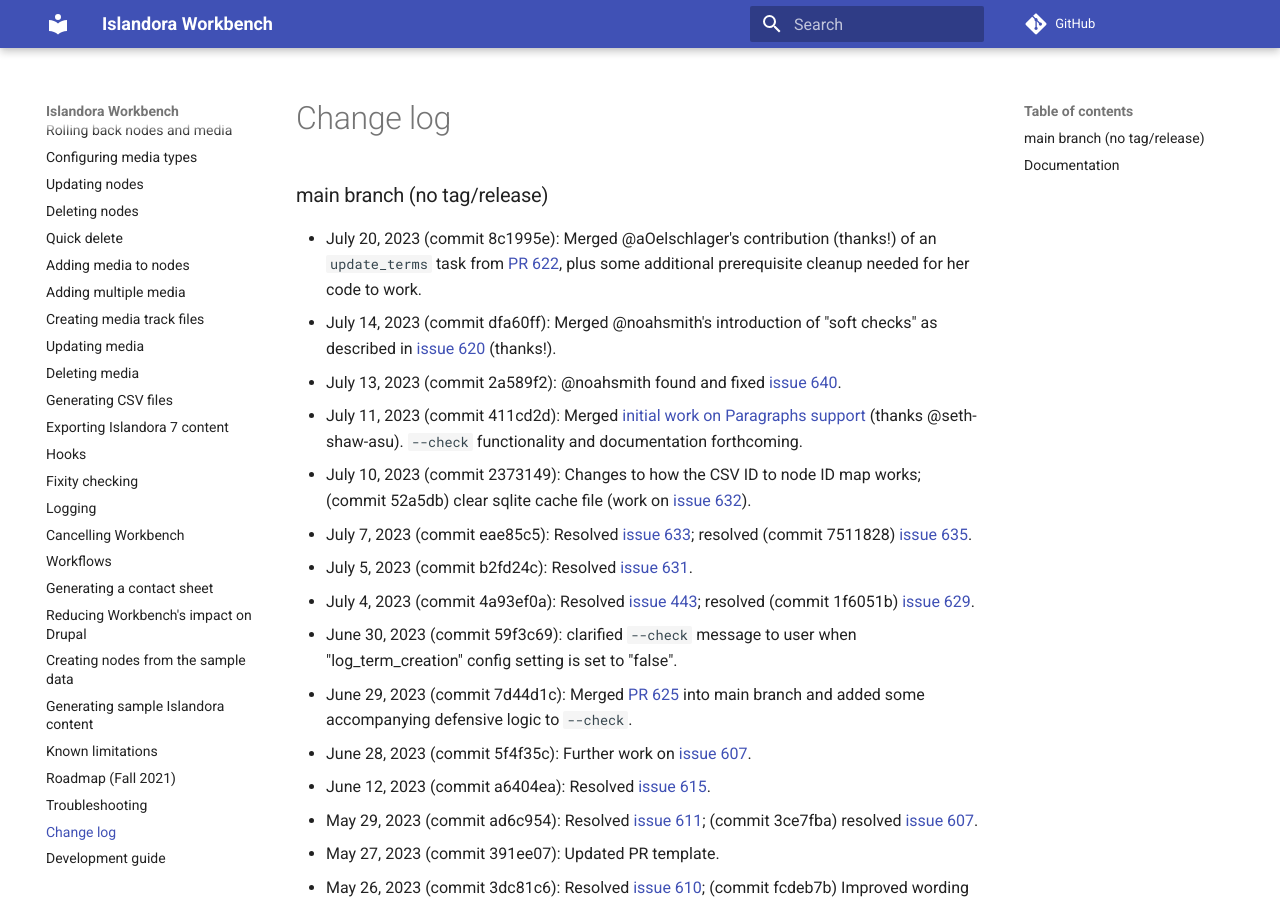
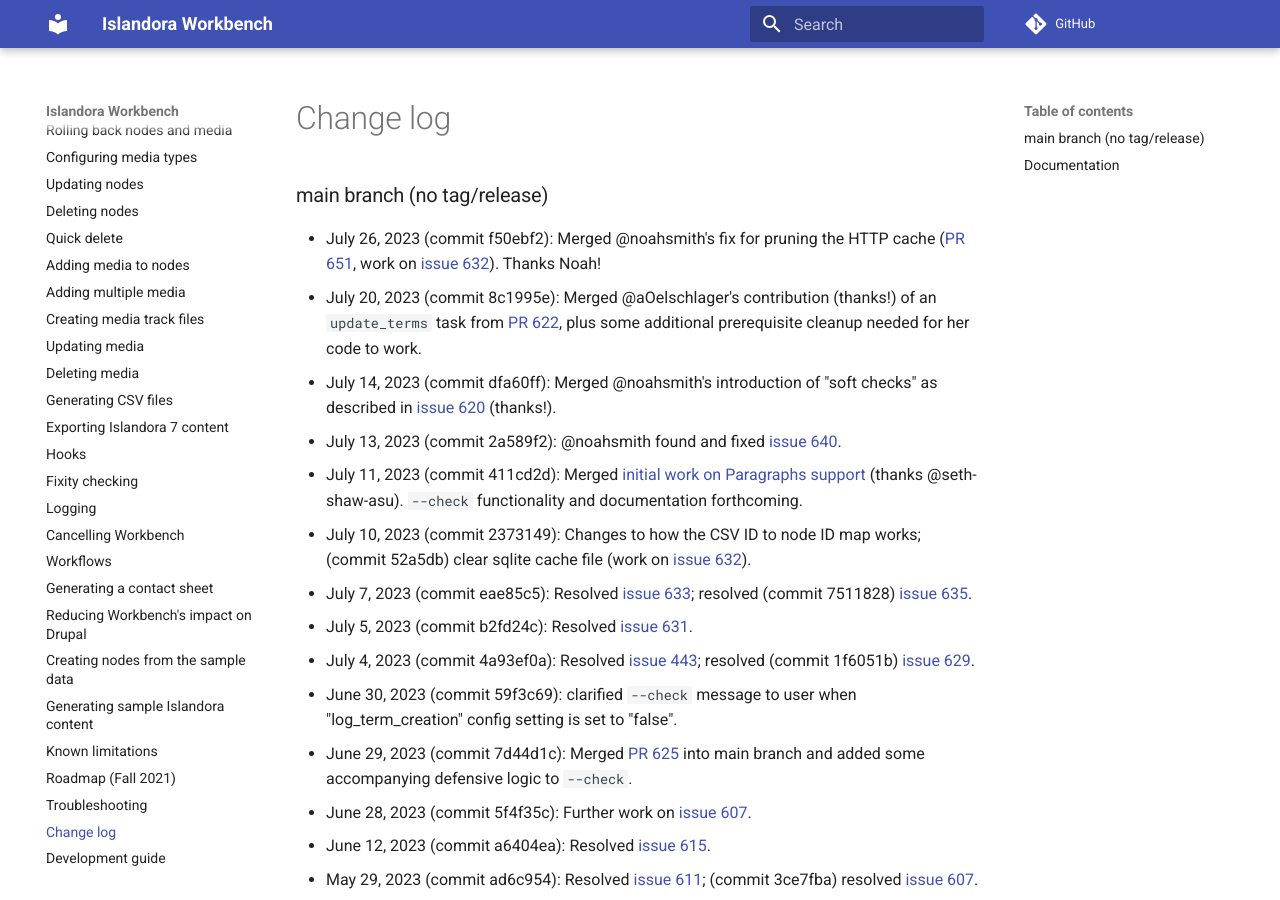
Before and after one commit to mjordan/islandora_workbench_docs, an MkDocs documentation site: the page built from docs/changelog.md, in a window 1280 px wide and 900 px high. Built offline with MkDocs 1.6.1 and Material for MkDocs 9.7.7, drawn with Linux system fonts in a browser that asks for light colours; comment, search, counter and statistics services are not loaded.

Commit message:
Updated change log.

```diff
--- a/docs/changelog.md
+++ b/docs/changelog.md
@@ -1,5 +1,6 @@
 ### main branch (no tag/release)
 
+* July 26, 2023 (commit f50ebf2): Merged @noahsmith's fix  for pruning the HTTP cache ([PR 651](https://github.com/mjordan/islandora_workbench/pull/651), work on [issue 632](https://github.com/mjordan/islandora_workbench/issues/632)). Thanks Noah!
 * July 20, 2023 (commit 8c1995e): Merged @aOelschlager's contribution (thanks!) of an `update_terms` task from [PR 622](https://github.com/mjordan/islandora_workbench/pull/622), plus some additional prerequisite cleanup needed for her code to work.
 * July 14, 2023 (commit dfa60ff): Merged @noahsmith's introduction of "soft checks" as described in [issue 620](https://github.com/mjordan/islandora_workbench/issues/620) (thanks!).
 * July 13, 2023 (commit 2a589f2): @noahsmith found and fixed [issue 640](https://github.com/mjordan/islandora_workbench/issues/640).
```
